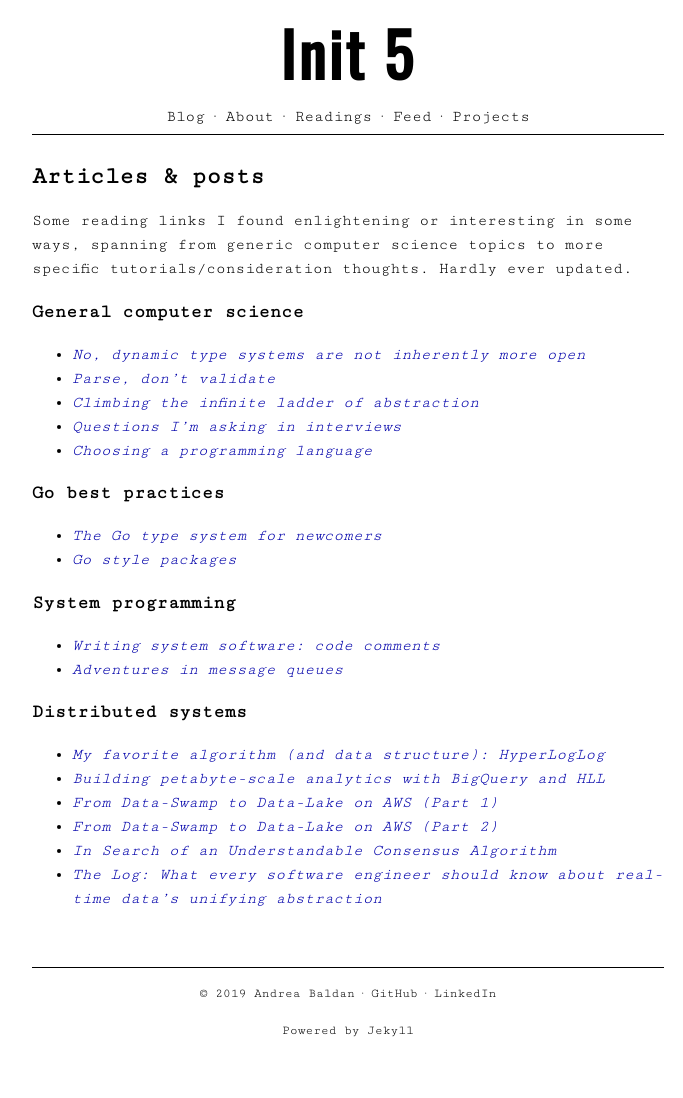
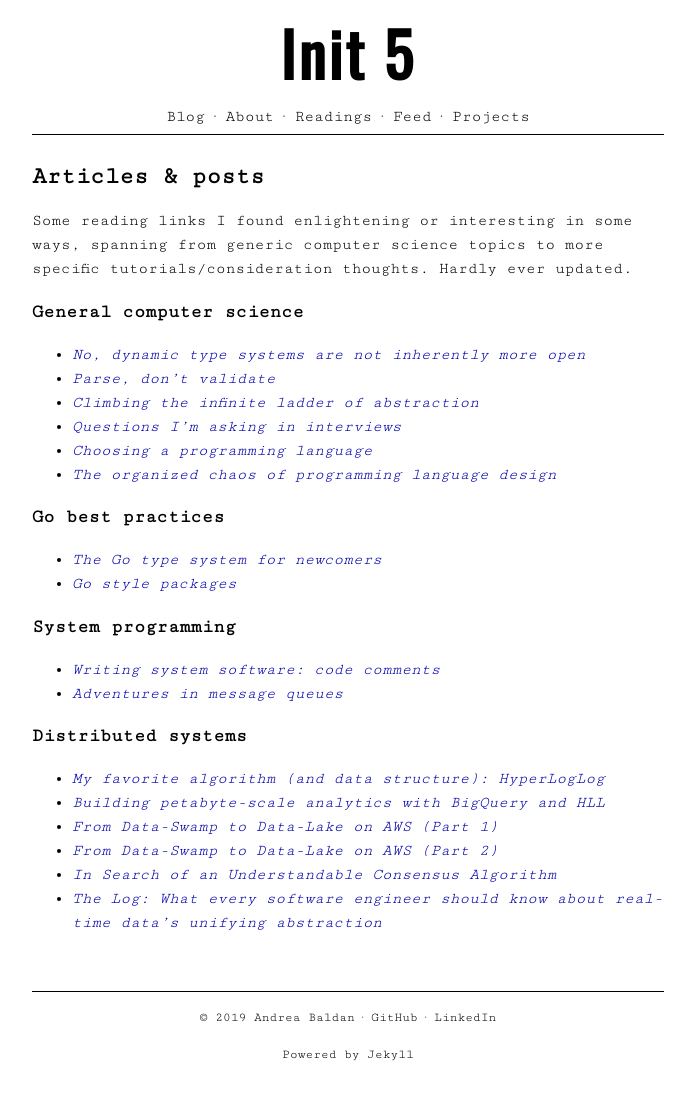
Before and after one commit to codepr/codepr.github.io, a Jekyll site: the page built from readings.md, in a window 1280 px wide. Shown: the whole page, without its empty margins (292-975 px from the left). Built offline with Jekyll 4.4.1, drawn with Linux system fonts in a browser that asks for light colours; before the commit the page ends 1074 px from its top, so only the background shows below that.

Commit message:
Updated link on readings

```diff
--- a/readings.md
+++ b/readings.md
@@ -16,6 +16,7 @@ thoughts. Hardly ever updated.
 - [Climbing the infinite ladder of abstraction](https://lexi-lambda.github.io/blog/2016/08/11/climbing-the-infinite-ladder-of-abstraction/)
 - [Questions I'm asking in interviews](https://jvns.ca/blog/2013/12/30/questions-im-asking-in-interviews/)
 - [Choosing a programming language](https://thesquareplanet.com/blog/choosing-a-programming-language/)
+- [The organized chaos of programming language design](https://medium.com/coinmonks/the-organized-chaos-of-programming-language-design-1e0a95067afb)
 
 ### Go best practices
 
```
